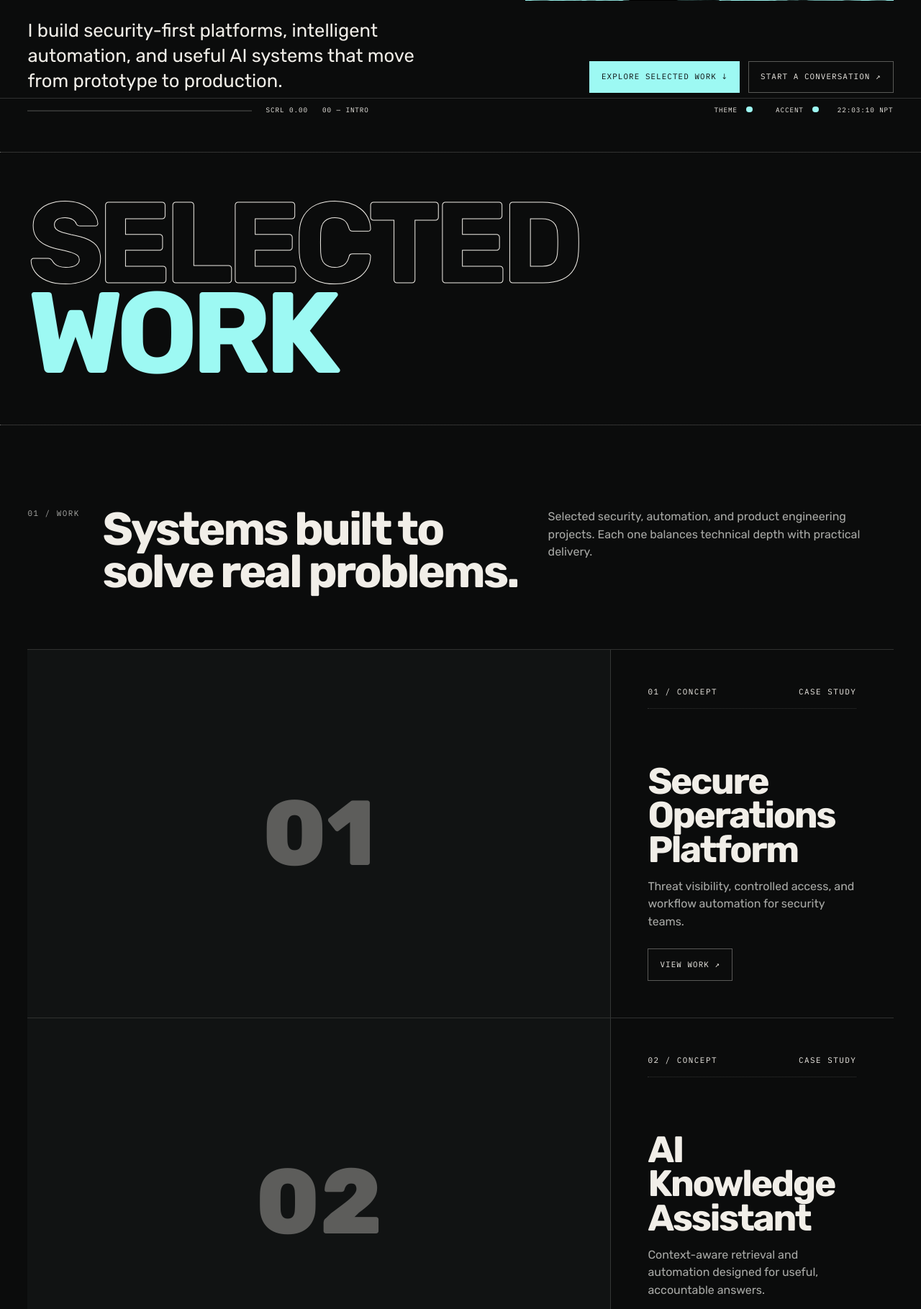
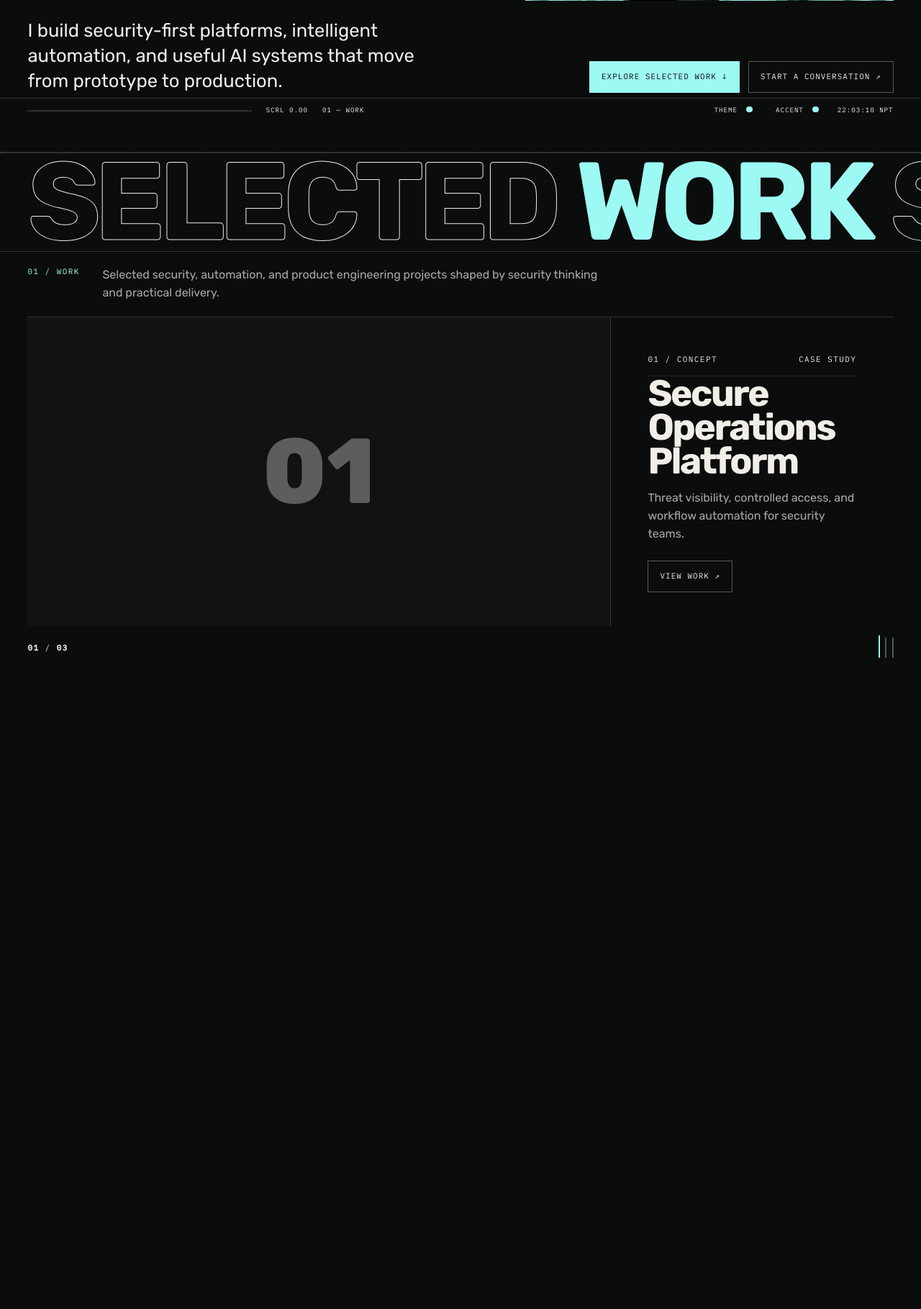
Before and after one commit to thedhirendrayadav/Personal_porfolio, a Flask app: page / in a window 1280 px wide. Shown: the part 630-2449 px from the top of the page at 72% size. Run offline with Flask 3, Linux system fonts and the light colour scheme; data that the repository does not hold is empty.

Commit message:
feat: add scroll-driven work deck

```diff
--- a/static/css/editorial-portfolio.css
+++ b/static/css/editorial-portfolio.css
@@ -69,6 +69,10 @@
   .accent { color: var(--accent); }
   .signal { color: var(--signal); }
   .outline-text { color: transparent; -webkit-text-stroke: 1px var(--ink); }
+  .work-deck-screen-reader-title {
+    position: absolute; width: 1px; height: 1px; padding: 0; margin: -1px;
+    overflow: hidden; clip: rect(0, 0, 0, 0); white-space: nowrap; border: 0;
+  }
   .landmark {
     overflow: hidden; border-block: 1px dotted var(--line-strong);
     padding: clamp(2rem, 5vw, 5rem) var(--gutter);
@@ -216,6 +220,36 @@
 }
 
 @layer pages {
+  .work-deck { --work-deck-count: 1; --work-deck-progress: 0; --work-deck-shift: 0%; padding-block: clamp(4.5rem, 9vw, 9rem); border-block: 1px dotted var(--line-strong); }
+  .work-deck-heading { width: 100vw; margin-left: calc(50% - 50vw); overflow: hidden; border-block: 1px solid var(--line); }
+  .work-deck-marquee { display: flex; width: max-content; gap: .18em; padding: .65rem var(--gutter); font-size: clamp(4.4rem, 12vw, 11rem); font-weight: 800; line-height: .75; letter-spacing: -.055em; white-space: nowrap; transform: translate3d(var(--work-deck-shift), 0, 0); }
+  .work-deck-marquee span { display: flex; gap: .18em; }
+  .work-deck-intro { display: grid; grid-template-columns: 5rem minmax(0, 43rem); gap: 1.5rem; padding-block: 1.5rem clamp(2.5rem, 5vw, 4rem); }
+  .work-deck-intro > p:last-child { color: var(--muted); }
+  .work-deck-cards { display: grid; }
+  .work-deck [data-work-card]:last-child { border-bottom: 1px solid var(--line); }
+  .work-deck-footer { display: flex; align-items: center; justify-content: space-between; gap: 1.5rem; padding-top: 1rem; }
+  .work-deck-ticks { display: flex; gap: .45rem; }
+  .work-deck-ticks i { display: block; width: 2px; height: 1.75rem; background: var(--line-strong); transition: background .25s ease, transform .25s ease; }
+  .work-deck-ticks i.is-active { background: var(--accent); transform: scaleY(1.2); }
+
+  @media (min-width: 981px) and (prefers-reduced-motion: no-preference) {
+    .work-deck[data-work-deck-ready] { min-height: calc((var(--work-deck-count) + 1) * 100svh); padding-block: 0; }
+    .work-deck[data-work-deck-ready] .work-deck-sticky { position: sticky; top: var(--header-h); height: calc(100svh - var(--header-h) - var(--rail-h)); display: grid; grid-template-rows: auto auto minmax(0, 1fr) auto; overflow: hidden; }
+    .work-deck[data-work-deck-ready] .work-deck-heading { align-self: start; }
+    .work-deck[data-work-deck-ready] .work-deck-intro { padding-block: 1.25rem; }
+    .work-deck[data-work-deck-ready] .work-deck-cards { position: relative; min-height: 0; }
+    .work-deck[data-work-deck-ready] [data-work-card] { position: absolute; inset: 0; min-height: 0; width: 100%; opacity: 0; pointer-events: none; transform: translate3d(0, 14%, 0); transition: opacity .45s ease, transform .55s cubic-bezier(.2, .75, .2, 1); }
+    .work-deck[data-work-deck-ready] [data-work-card].is-active { opacity: 1; pointer-events: auto; transform: none; }
+    .work-deck[data-work-deck-ready] [data-work-card].is-past { transform: translate3d(0, -14%, 0); }
+    .work-deck[data-work-deck-ready] .case-media, .work-deck[data-work-deck-ready] .case-placeholder { min-height: 0; }
+    .work-deck[data-work-deck-ready] .case-copy { min-height: 0; }
+  }
+
+  @media (max-width: 980px), (prefers-reduced-motion: reduce) {
+    .work-deck-footer { display: none; }
+  }
+
   .home-hero { min-height: calc(100svh - var(--header-h)); padding-block: clamp(2rem, 4vw, 4rem) calc(3rem + var(--rail-h)); display: grid; grid-template-rows: auto 1fr auto; gap: 1.5rem; }
   .hero-meta { display: flex; justify-content: space-between; gap: 2rem; }
   .hero-meta .meta { text-align: right; }
--- a/static/js/editorial-portfolio.js
+++ b/static/js/editorial-portfolio.js
@@ -114,6 +114,73 @@
     });
   }));
 
+  const workDeck = document.querySelector("[data-work-deck]");
+  const workDeckCards = workDeck ? [...workDeck.querySelectorAll("[data-work-card]")] : [];
+  const workDeckTicks = workDeck ? [...workDeck.querySelectorAll("[data-work-tick]")] : [];
+  const workDeckIndex = workDeck?.querySelector("[data-work-index]");
+  const workDeckTotal = workDeck?.querySelector("[data-work-total]");
+  const workDeckSticky = workDeck?.querySelector(".work-deck-sticky");
+  const workDeckMotionQuery = matchMedia("(min-width: 981px) and (prefers-reduced-motion: no-preference)");
+  let workDeckFrame = 0;
+
+  const updateWorkDeck = () => {
+    workDeckFrame = 0;
+    if (!workDeck || !workDeckCards.length) return;
+
+    const total = workDeckCards.length;
+    const enabled = workDeckMotionQuery.matches;
+    workDeck.style.setProperty("--work-deck-count", total);
+    if (workDeckTotal) workDeckTotal.textContent = String(total).padStart(2, "0");
+
+    if (!enabled) {
+      workDeck.removeAttribute("data-work-deck-ready");
+      workDeck.style.setProperty("--work-deck-progress", "0");
+      workDeck.style.setProperty("--work-deck-shift", "0%");
+      if (workDeckIndex) workDeckIndex.textContent = "01";
+      workDeckCards.forEach((card) => {
+        card.classList.remove("is-active", "is-past", "is-future");
+        card.removeAttribute("aria-hidden");
+        card.inert = false;
+      });
+      workDeckTicks.forEach((tick, index) => tick.classList.toggle("is-active", index === 0));
+      return;
+    }
+
+    workDeck.dataset.workDeckReady = "true";
+    const start = workDeck.getBoundingClientRect().top + scrollY;
+    const stickyHeight = workDeckSticky?.offsetHeight || innerHeight;
+    const range = Math.max(1, workDeck.offsetHeight - stickyHeight);
+    const progress = Math.min(1, Math.max(0, (scrollY - start) / range));
+    const activeIndex = Math.min(total - 1, Math.floor(progress * total));
+    if (sectionLabel && scrollY >= start && scrollY <= start + range) {
+      sectionLabel.textContent = workDeck.dataset.section || "01 — WORK";
+    }
+    workDeck.style.setProperty("--work-deck-progress", progress.toFixed(3));
+    workDeck.style.setProperty("--work-deck-shift", `-${(progress * 18).toFixed(2)}%`);
+    if (workDeckIndex) workDeckIndex.textContent = String(activeIndex + 1).padStart(2, "0");
+
+    workDeckCards.forEach((card, index) => {
+      const active = index === activeIndex;
+      card.classList.toggle("is-active", active);
+      card.classList.toggle("is-past", index < activeIndex);
+      card.classList.toggle("is-future", index > activeIndex);
+      card.setAttribute("aria-hidden", String(!active));
+      card.inert = !active;
+    });
+    workDeckTicks.forEach((tick, index) => tick.classList.toggle("is-active", index === activeIndex));
+  };
+
+  const requestWorkDeckUpdate = () => {
+    if (!workDeckFrame) workDeckFrame = requestAnimationFrame(updateWorkDeck);
+  };
+
+  if (workDeckCards.length) {
+    addEventListener("scroll", requestWorkDeckUpdate, { passive: true });
+    addEventListener("resize", requestWorkDeckUpdate);
+    workDeckMotionQuery.addEventListener?.("change", requestWorkDeckUpdate);
+    updateWorkDeck();
+  }
+
   const contactForm = document.querySelector("#contactFormEnhanced");
   const formStatus = document.querySelector("#formStatus");
   contactForm?.addEventListener("submit", async (event) => {
--- a/templates/index.html
+++ b/templates/index.html
@@ -19,21 +19,24 @@
   </div>
 </section>
 
-<section class="landmark" aria-labelledby="work-title"><h2 id="work-title"><span class="outline-text">SELECTED</span> <span class="accent">WORK</span></h2></section>
-<section class="editorial-section editorial-grid" id="work" data-section="01 — WORK">
-  <div class="section-head"><p class="section-kicker accent">01 / WORK</p><h2>Systems built to solve real problems.</h2><p>Selected security, automation, and product engineering projects. Each one balances technical depth with practical delivery.</p></div>
-  <div class="case-list">
+<section class="work-deck" id="work" data-section="01 — WORK" data-work-deck aria-labelledby="work-title">
+  <div class="work-deck-sticky editorial-grid">
+    <div class="work-deck-heading"><h2 id="work-title" class="work-deck-screen-reader-title">Selected work</h2><div class="work-deck-marquee" data-work-marquee aria-hidden="true"><span><b class="outline-text">SELECTED</b> <b class="accent">WORK</b></span><span><b class="outline-text">SELECTED</b> <b class="accent">WORK</b></span><span><b class="outline-text">SELECTED</b> <b class="accent">WORK</b></span></div></div>
+    <div class="work-deck-intro"><p class="section-kicker accent">01 / WORK</p><p>Selected security, automation, and product engineering projects shaped by security thinking and practical delivery.</p></div>
+    <div class="work-deck-cards">
     {% if featured_projects %}
       {% for project in featured_projects[:4] %}
-      <article class="case-study" data-evidence="project" data-reveal data-project-type="{{ project.project_type or 'web' }}">
+      <article class="case-study" data-work-card data-evidence="project" data-project-type="{{ project.project_type or 'web' }}">
         <div class="case-media">{% if project.image_url %}<img src="{{ project.image_url }}" alt="Preview of {{ project.title }}" loading="lazy">{% else %}<div class="case-placeholder"><span>{{ '%02d'|format(loop.index) }}</span></div>{% endif %}</div>
         <div class="case-copy"><div class="case-meta"><span class="meta">{{ '%02d'|format(loop.index) }} / {{ project.project_type or 'SYSTEM' }}</span><span class="meta">{{ (project.status or 'COMPLETED')|upper }}</span></div><h3>{{ project.title }}</h3><p>{{ project.description }}</p>{% if project.technologies %}<div class="button-row case-actions">{% for tech in project.technologies[:5] %}<span class="chip">{{ tech }}</span>{% endfor %}</div>{% endif %}<div class="button-row case-actions">{% if project.id %}<a class="button button-primary" href="{{ url_for('project_detail', project_id=project.id) }}">View case study ↗</a>{% endif %}{% if project.demo_url %}<a class="button" href="{{ project.demo_url }}" target="_blank" rel="noreferrer">Live system ↗</a>{% endif %}{% if project.github_url %}<a class="button" href="{{ project.github_url }}" target="_blank" rel="noreferrer">Source ↗</a>{% endif %}</div></div>
       </article>
       {% endfor %}
     {% else %}
       {% set fallbacks = [('Secure Operations Platform','Threat visibility, controlled access, and workflow automation for security teams.'),('AI Knowledge Assistant','Context-aware retrieval and automation designed for useful, accountable answers.'),('Enterprise Management Suite','A modular operations platform with reporting, roles, and reliable data flows.')] %}
-      {% for title, description in fallbacks %}<article class="case-study" data-reveal><div class="case-media"><div class="case-placeholder"><span>{{ '%02d'|format(loop.index) }}</span></div></div><div class="case-copy"><div class="case-meta"><span class="meta">{{ '%02d'|format(loop.index) }} / CONCEPT</span><span class="meta">CASE STUDY</span></div><h3>{{ title }}</h3><p>{{ description }}</p><div class="button-row case-actions"><a class="button" href="{{ url_for('portfolio') }}">View work ↗</a></div></div></article>{% endfor %}
+      {% for title, description in fallbacks %}<article class="case-study" data-work-card><div class="case-media"><div class="case-placeholder"><span>{{ '%02d'|format(loop.index) }}</span></div></div><div class="case-copy"><div class="case-meta"><span class="meta">{{ '%02d'|format(loop.index) }} / CONCEPT</span><span class="meta">CASE STUDY</span></div><h3>{{ title }}</h3><p>{{ description }}</p><div class="button-row case-actions"><a class="button" href="{{ url_for('portfolio') }}">View work ↗</a></div></div></article>{% endfor %}
     {% endif %}
+    </div>
+    <div class="work-deck-footer" data-work-progress><span class="meta"><b data-work-index>01</b> / <b data-work-total>{% if featured_projects %}{{ '%02d'|format(featured_projects[:4]|length) }}{% else %}03{% endif %}</b></span><span class="work-deck-ticks" aria-hidden="true">{% if featured_projects %}{% for project in featured_projects[:4] %}<i data-work-tick></i>{% endfor %}{% else %}{% for position in range(3) %}<i data-work-tick></i>{% endfor %}{% endif %}</span></div>
   </div>
 </section>
 
```
Also changed, not shown: tests/test_public_pages.py (+30 -0 lines).
